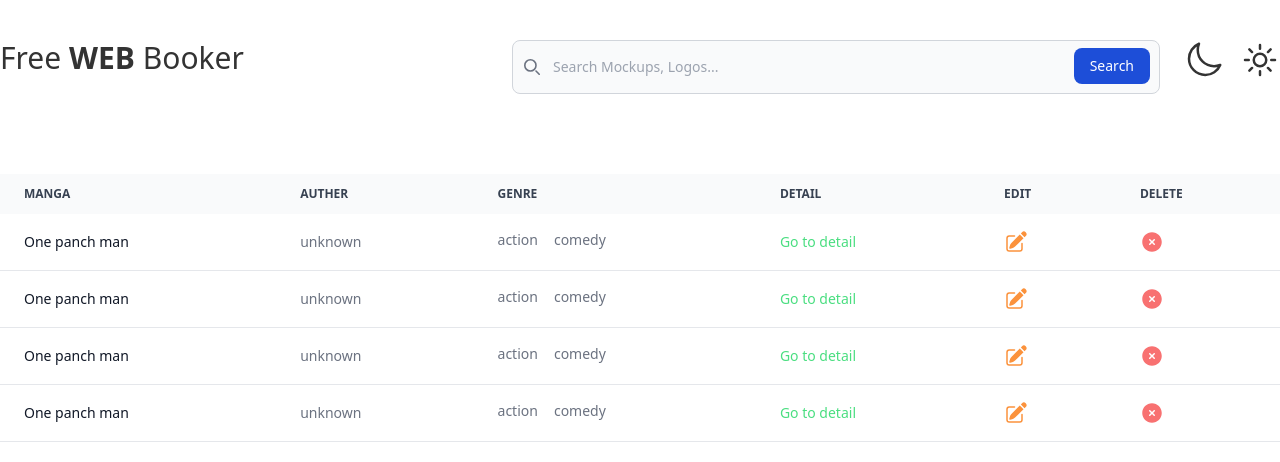
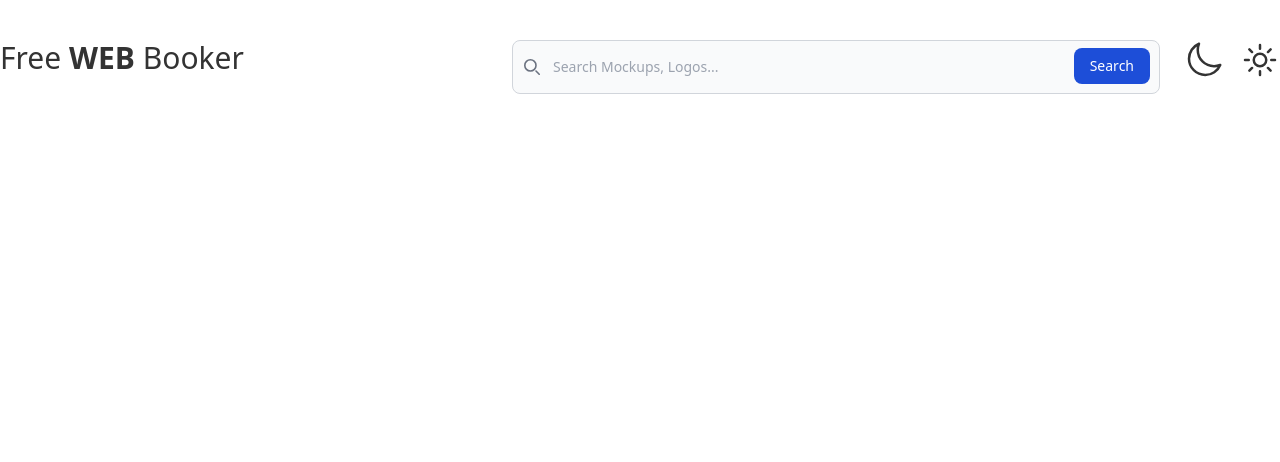
Before and after one commit to sho-mb/example-vue-crud, a Nuxt app: page / in a window 1280 px wide. Shown: the top 462 px of the page. Built offline with nearby package versions, Linux system fonts and the light colour scheme.

Commit message:
feat: add detail and edit page

```diff
--- a/components/common/HeaderSection.vue
+++ b/components/common/HeaderSection.vue
@@ -1,8 +1,6 @@
 <template>
   <div class="flex justify-between">
-    <div class="text-3xl w-[40%]">
-      Free <strong>WEB</strong> Booker
-    </div>
+    <CommonLogoSection />
     <div class="w-[60%] flex gap-6">
       <CommonSearchBox />
       <CommonThemeSwitch />
--- /dev/null
+++ b/components/common/LogoSection.vue
@@ -0,0 +1,15 @@
+<template>
+  <NuxtLink to="/">
+    <div class="text-3xl w-full">
+      Free <strong>WEB</strong> Booker
+    </div>
+  </NuxtLink>
+</template>
+
+<script lang="ts" setup>
+
+</script>
+
+<style>
+
+</style>
--- a/components/top/ItemsList.vue
+++ b/components/top/ItemsList.vue
@@ -38,15 +38,19 @@
                   </div>
                 </td>
                 <td class="px-6 py-4 text-green-400 hover:text-green-600">
-                  <NuxtLink :to="getDetailPageUrl(item.id)">
+                  <NuxtLink :to="{ name: 'mangas-id', params: { id: item.id } }">
                     Go to detail
                   </NuxtLink>
                 </td>
-                <td class="px-6 py-4">
-                    <PencilSquareIcon class="size-6 text-orange-400" />
+                <td class="px-6 py-4 text-orange-400 hover:text-orange-600">
+                  <NuxtLink :to="{ name: 'mangas-id-edit', params: { id: item.id } }">
+                    <PencilSquareIcon class="size-6 " />
+                  </NuxtLink>
                 </td>
                 <td class="px-6 py-4">
+                  <button type="button" data-modal-target="default-modal" data-modal-toggle="default-modal">
                     <XCircleIcon class="size-6 text-red-400" />
+                  </button>
                 </td>
             </tr>
         </tbody>
@@ -59,10 +63,6 @@
 <script lang="ts" setup>
 import type { Manga } from '~/types/manga'
 import { PencilSquareIcon, XCircleIcon } from '@heroicons/vue/24/solid'
-
-const getDetailPageUrl = (id: string) => {
-  return '/mangas/' + id
-}
 
 const file1 = new File(['content'], 'manga.zip', { type: 'application/zip' })
 const file2 = new File(['content'], 'manga.zip', { type: 'application/zip' })
--- a/pages/mangas/[id].vue
+++ b/pages/mangas/[id].vue
@@ -6,7 +6,6 @@
 
 <script lang="ts" setup>
 const route = useRoute()
-
 </script>
 
 <style>
--- a/pages/index.vue
+++ b/pages/mangas/[id]/edit.vue
@@ -1,6 +1,6 @@
 <template>
   <div>
-    <TopItemsList  class="mt-20"/>
+    edit
   </div>
 </template>
 
```
